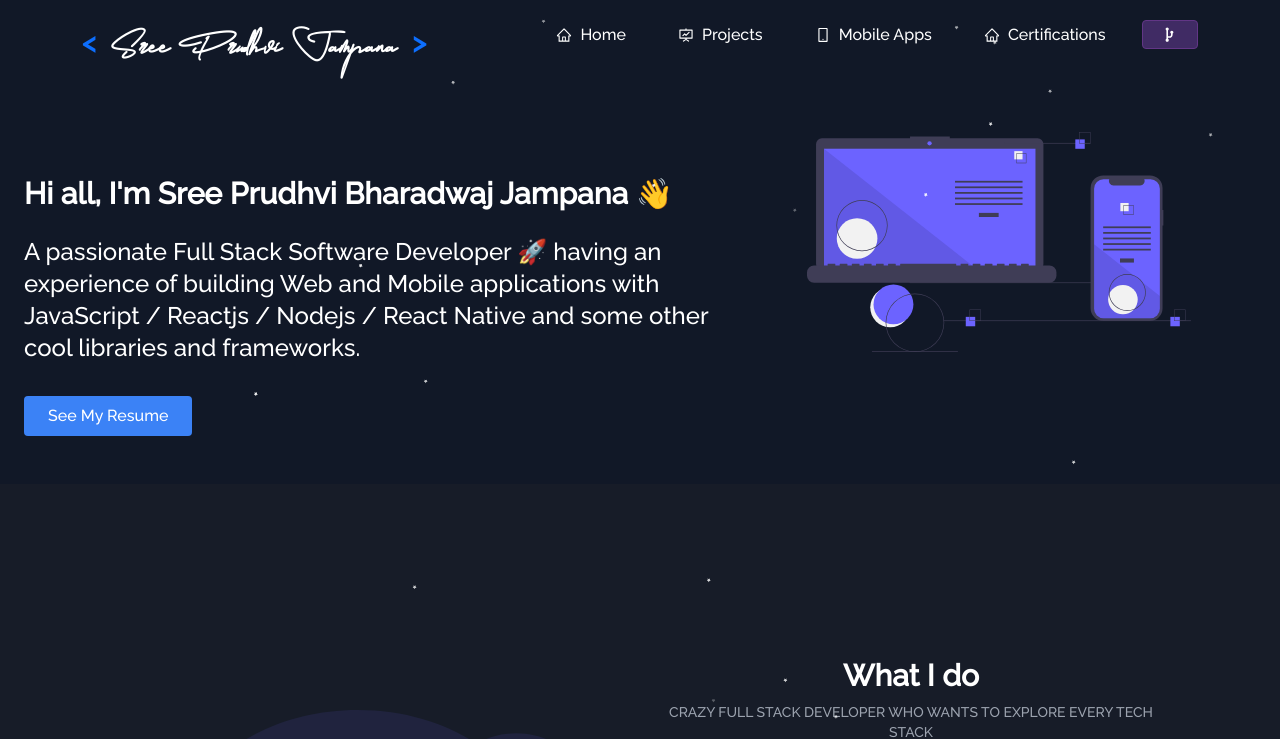
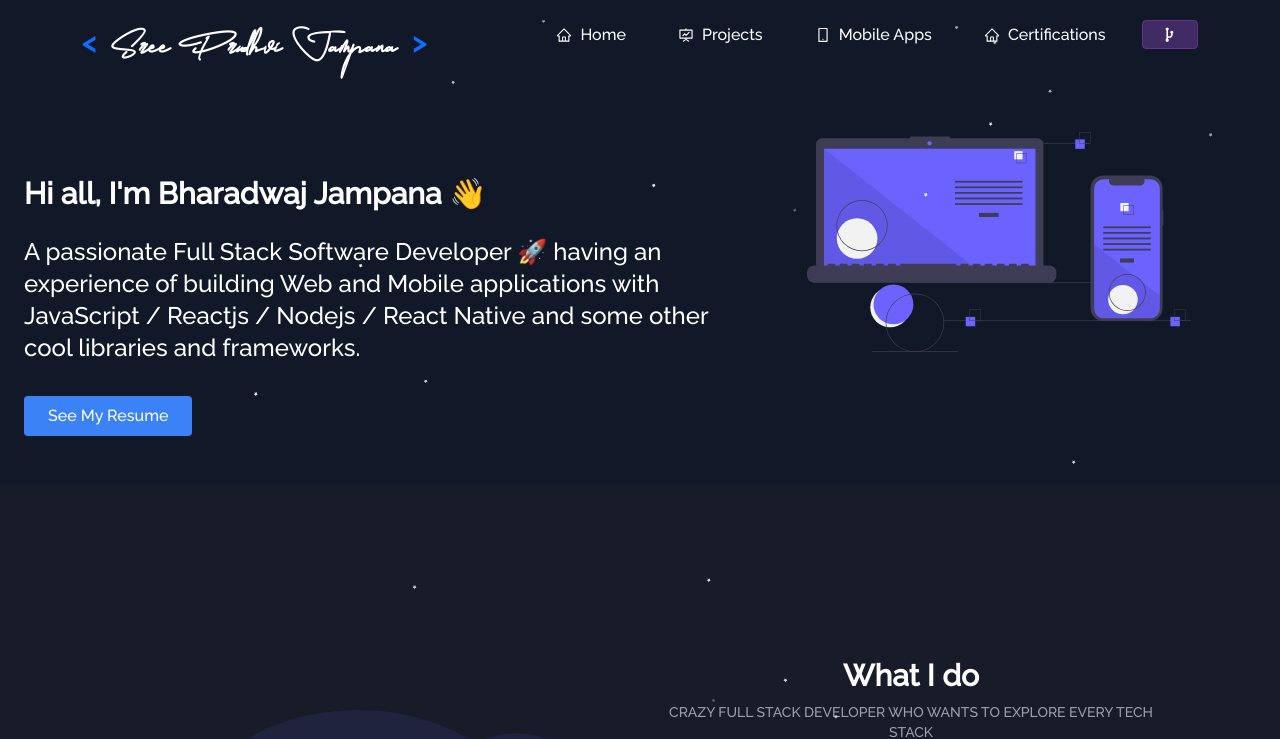
Before and after one commit to prudhvij15/portfolio, a React (Create React App) app: page / in a window 1280 px wide. Shown: the top 739 px of the page. Built offline with nearby package versions, Linux system fonts and the light colour scheme.

Commit message:
updated profile

```diff
--- a/src/components/Home/Home.js
+++ b/src/components/Home/Home.js
@@ -8,7 +8,7 @@ import Certifications from "./Certifications";
 ReactGA.initialize("G-ZQSHP502GJ");
 
 const Home = () => {
-  const Name = "Sree Prudhvi Bharadwaj Jampana";
+  const Name = " Bharadwaj Jampana";
   const [showResume, setShowResume] = useState(false);
 
   const handleOverlayClick = (e) => {
```
